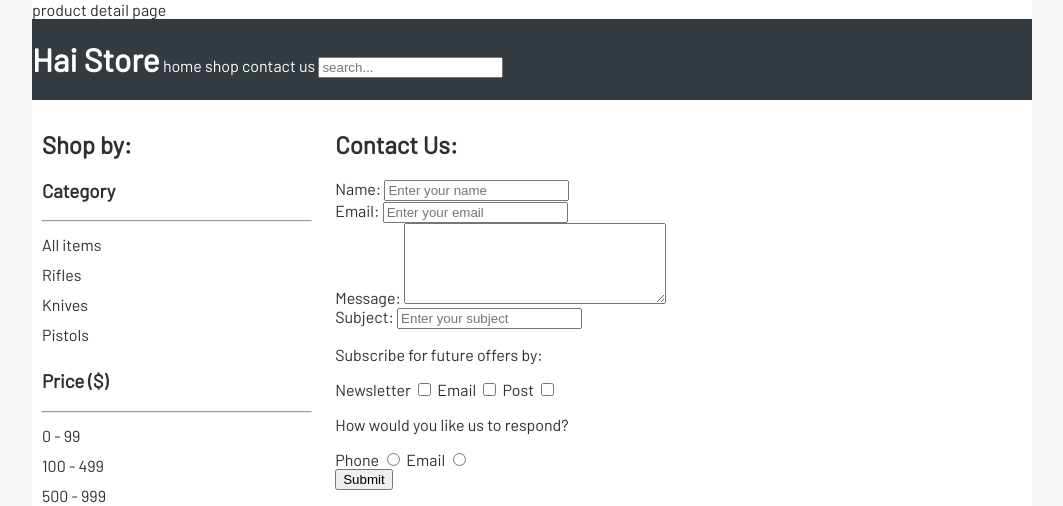
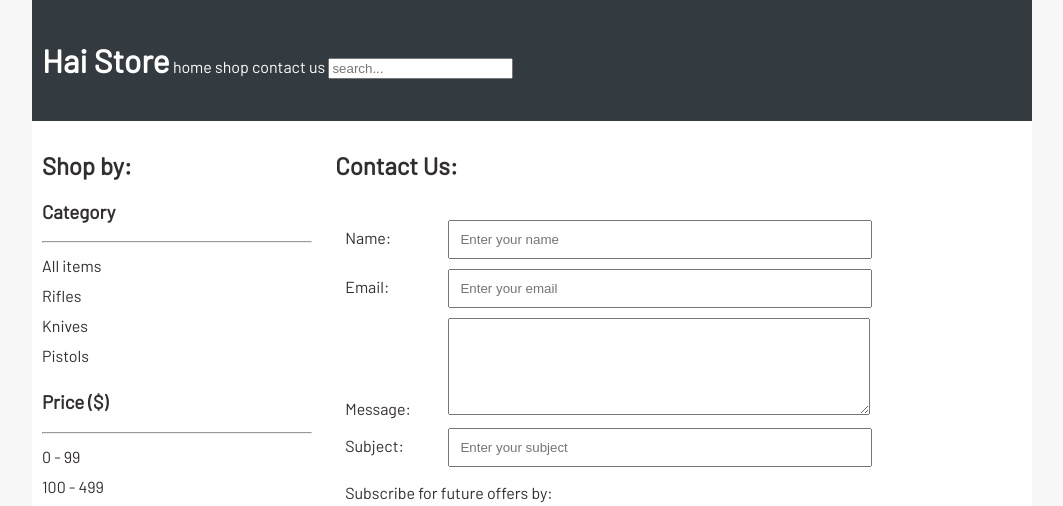
Before and after one commit to haiStoreVersion3/haiStoreV4, a PHP site: page /contact.html in a window 1280 px wide. Shown: the top 506 px of the page, without its empty margins (108-1171 px from the left). Run offline with PHP 8.4, Linux system fonts and the light colour scheme; grey boxes are pictures that could not be loaded.

Commit message:
fixed contact form for easier readability, edited product-detail to be larger when selected, added padding to header/ footer

```diff
--- a/contact.html
+++ b/contact.html
@@ -1,4 +1,4 @@
-product detail page<!DOCTYPE html>
+<!DOCTYPE html>
 <html lang="en">
     <head>
         <meta charset="utf-8">
@@ -48,15 +48,15 @@ product detail page<!DOCTYPE html>
             <h2>Contact Us:</h2>
 
             <form>
-                <div>
+                <div class="inline">
                     <label for="name">Name:</label> <input type="text" placeholder="Enter your name" id="name" name="name">
                 </div>
 
-                <div>
+                <div class="inline">
                     <label  for="email">Email:</label> <input type="email" placeholder="Enter your email" id="email" name="email">
                 </div>
 
-                <div>
+                <div class="inline">
                    <label for="message">Message:</label> <textarea cols="30" rows="5" id="message" name="message"></textarea>
                 </div>
 
@@ -78,7 +78,7 @@ product detail page<!DOCTYPE html>
                     </select>
                 </div> -->
 
-                <div>
+                <div class="inline">
                     <label for="subject">Subject:</label>
                     <input type="text" list="subjects" id="subject" placeholder="Enter your subject">
                     <datalist id="subjects">
--- a/index.html
+++ b/index.html
@@ -58,7 +58,7 @@
                 <p>$ 489</p>
                 <p>Field Tested</p>
                 <a href="product-detail.html" class="button">More Info</a>
-                <a href="" class="button">Add To Cart</a>
+                <a href="" class="button" id="position">Add To Cart</a>
             </div>
 
             <div class="product">
--- a/product-detail.html
+++ b/product-detail.html
@@ -49,7 +49,7 @@ product detail page<!DOCTYPE html>
         <main>
             <h2>Product Details:</h2>
 
-            <div class="product">
+            <div class="product product-detail">
                 <a href="product-detail.html">
                     <img src="images/6.png">
                 </a>
--- a/styles.css
+++ b/styles.css
@@ -13,6 +13,7 @@ body {
 header, footer {
     background: #333a40;
     color: white;
+    padding: 20px 10px;
 }
 
 ul {
@@ -78,3 +79,35 @@ img {
     background: #0e69e9;
     color: white;
 }
+
+/* Product detail page */
+.product-detail {
+    width: 660px;
+}
+
+.product-detail img {
+    max-width: 50%;
+    float: left;
+}
+
+/* Contact us */
+
+form {
+    padding: 10px;
+    margin: 10px 0;
+    width: 600px;
+}
+
+form > div {
+    margin: 10px 0;
+}
+
+.inline label {
+    display: inline-block;
+    width: 100px;
+}
+
+input[type="text"], input[type="email"], textarea {
+    padding: 10px;
+    width: 400px;
+}
```
